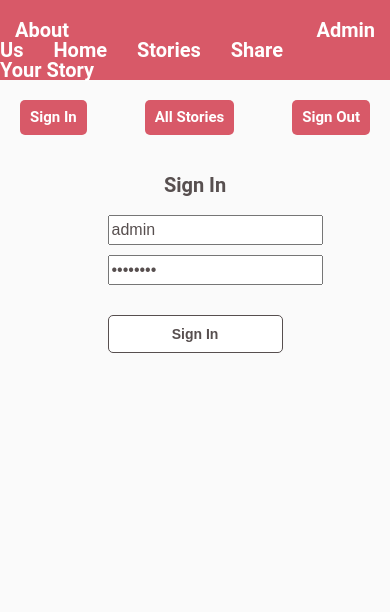
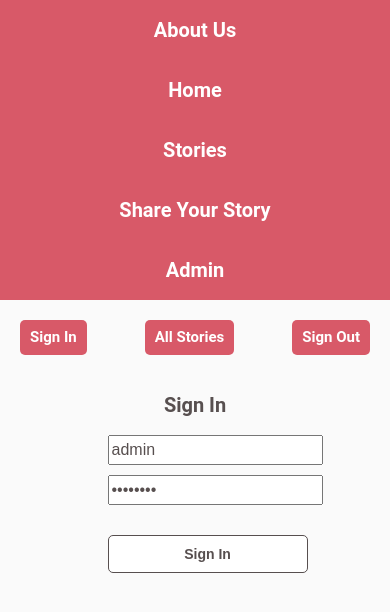
Before and after one commit to SLM-Dev/BuildWeek_FrontEnd, a React (Create React App) app: page /admin/signin in a window 390 px wide. Shown: the top 612 px of the page. Built offline with nearby package versions, Linux system fonts and the light colour scheme.

Commit message:
style app for desktop and mobile

```diff
--- a/src/Components/AllStory.js
+++ b/src/Components/AllStory.js
@@ -103,7 +103,7 @@ class AllStory extends React.Component {
                         placeholder='url_thumbnail'
                     />
 
-                    <button onClick={this.updateAllStory}>Update Story</button>
+                    <button className="submitBtn" onClick={this.updateAllStory}>Update Story</button>
 
                 </form>
 
--- a/src/Components/App.css
+++ b/src/Components/App.css
@@ -13,7 +13,21 @@
   justify-content: space-between;
   align-items: baseline;
   margin: 0 auto;
+}
 
+@media (max-width: 600px) {
+  .navbar {
+    flex-direction: column;
+    align-items: center;
+  }
+}
+
+@media (max-width: 500px) {
+  .nav-links {
+    display: flex;
+    flex-direction: column;
+    align-items: center;
+  }
 }
 
 .link {
@@ -186,7 +200,7 @@
 }
 
 .signInBtn{
-  width: 175px;
+  width: 200px;
   font-size: 1.4rem;
   font-weight: bold;
   color: #574f4f;
```
